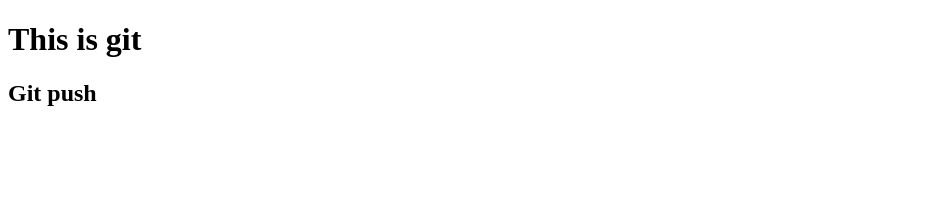
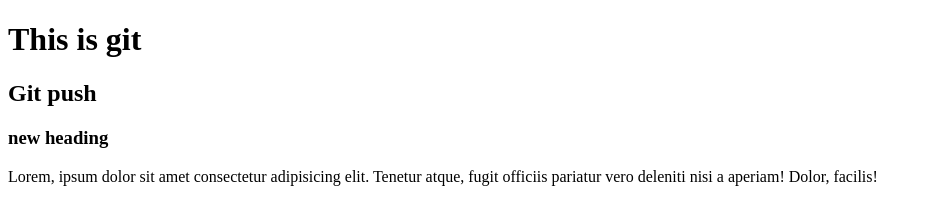
Before and after one commit to mahfuz091/my-secound-repo, a plain HTML site: page index.html in a window 1280 px wide. Shown: the whole page, without its empty margins (0-931 px from the left). Drawn offline with Linux system fonts and the light colour scheme.

Commit message:
paragraph added

```diff
--- a/index.html
+++ b/index.html
@@ -9,6 +9,8 @@
 <body>
     <h1>This is git</h1>
     <h2>Git push</h2>
+    <h3>new heading</h3>
+    <p>Lorem, ipsum dolor sit amet consectetur adipisicing elit. Tenetur atque, fugit officiis pariatur vero deleniti nisi a aperiam! Dolor, facilis!</p>
 
 </body>
 </html>
```
